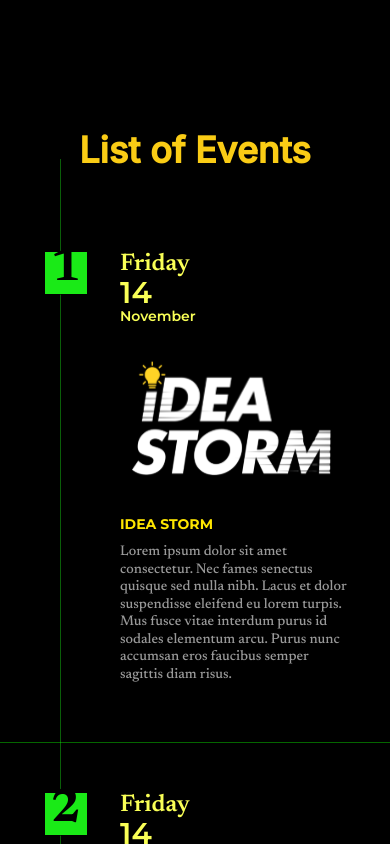
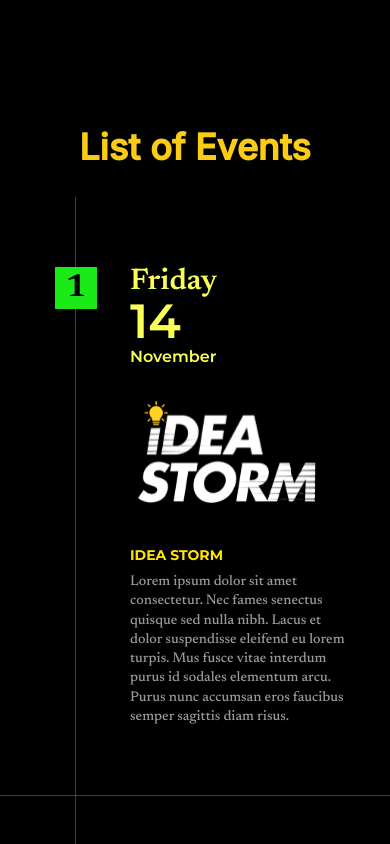
Before and after one commit to gymkhanaIIITBH/E-SUMMIT-IIITBH, a React (Vite) app: page / in a window 390 px wide. Shown: the part 1900-2744 px from the top of the page. Built offline with nearby package versions, Linux system fonts and the light colour scheme.

Commit message:
event list

```diff
--- a/src/components/Event.tsx
+++ b/src/components/Event.tsx
@@ -1,4 +1,3 @@
-// Events.tsx — perfectly aligned version
 import { motion } from "framer-motion";
 import dividerLine from "../assets/L.svg";
 import summitLogo from "../assets/44.svg";
@@ -33,19 +32,19 @@ const events: EventItem[] = [
 export default function Events() {
   return (
     <main className="bg-black text-white">
-      <section id="schedule" className="relative mx-auto max-w-[1140px] py-[73px]">
-        <div className="w-full flex justify-center mb-8 md:mb-10">
+      <section id="schedule" className="relative mx-auto max-w-[1140px] py-[70px]">
+        <div className="w-full flex justify-center mb-10">
           <h2 className="text-4xl font-bold text-yellow-400 text-center">List of Events</h2>
         </div>
 
-        {/* vertical timeline line */}
-        <div className="absolute left-[60px] md:left-[70px] lg:left-[85px] top-[102px] bottom-[128px] w-px bg-[rgba(26,234,23,0.4)] z-[1]" />
+        {/* Vertical Line */}
+        <div className="absolute left-[75px] top-[140px] bottom-[140px] w-px bg-[rgba(26,234,23,0.4)] z-[1]" />
 
         <ol className="relative z-[2]">
           {events.map((ev, idx) => (
             <motion.li
               key={ev.id}
-              className="relative border-b border-[rgba(13,255,0,0.4)] last:border-none py-[50px] pl-[120px] pr-[40px] md:pl-[140px] lg:pl-[160px]"
+              className="relative border-b border-[rgba(13,255,0,0.4)] last:border-none py-[60px] pl-[130px] pr-[40px]"
               initial={{ opacity: 0, y: 40 }}
               whileInView={{ opacity: 1, y: 0 }}
               viewport={{ once: true, amount: 0.2 }}
@@ -53,75 +52,77 @@ export default function Events() {
             >
               {/* Number Box */}
               <motion.div
-                className="absolute top-[50px] left-[45px] md:left-[60px] lg:left-[85px] w-[41.5px] h-[41.5px] bg-[#1aea17] flex items-center justify-center z-[3] shadow-[0_0_0_1px_rgba(0,0,0,0.6)]"
+                className="absolute top-[60px] left-[55px] w-[42px] h-[42px] bg-[#1aea17] flex items-center justify-center z-[3]"
                 initial={{ scale: 0.9, opacity: 0 }}
                 whileInView={{ scale: 1, opacity: 1 }}
                 viewport={{ once: true }}
                 transition={{ duration: 0.4, delay: idx * 0.12 + 0.1 }}
               >
                 <span
-                  className="text-[48px] leading-[1] font-bold text-black translate-y-[-4px]"
+                  className="text-[32px] leading-none font-bold text-black"
                   style={{ fontFamily: "Newsreader, serif" }}
                 >
                   {ev.id}
                 </span>
               </motion.div>
 
-              {/* Event Content */}
-              <article className="flex items-center justify-between gap-3 max-[992px]:flex-col max-[992px]:items-start max-[992px]:gap-[20px]">
-                {/* Date */}
-                <div className="flex flex-col text-[#f9ff56] shrink-0 w-[220px] max-[992px]:w-auto">
+              {/* Content */}
+              <article className="flex items-center justify-between gap-6 max-lg:flex-col max-lg:items-start">
+                {/* Date Section */}
+                <div className="flex flex-col text-[#f9ff56] w-[200px] shrink-0 text-left">
                   <span
-                    className="font-semibold leading-[1] text-2xl sm:text-3xl md:text-4xl lg:text-5xl"
+                    className="font-semibold text-3xl lg:text-4xl leading-none"
                     style={{ fontFamily: "Newsreader, serif" }}
                   >
                     {ev.day}
                   </span>
                   <span
-                    className="font-semibold leading-[1.1] text-3xl sm:text-4xl md:text-5xl lg:text-6xl"
+                    className="font-semibold text-5xl lg:text-6xl leading-none"
                     style={{ fontFamily: "Montserrat, sans-serif" }}
                   >
                     {ev.date}
                   </span>
                   <span
-                    className="font-semibold leading-[1.1] text-sm sm:text-base md:text-lg"
+                    className="font-semibold text-base lg:text-lg"
                     style={{ fontFamily: "Montserrat, sans-serif" }}
                   >
                     {ev.month}
                   </span>
                 </div>
 
-                {/* Dividers + Logo + Details */}
-                <div className="flex items-center justify-center gap-3 flex-wrap">
+                {/* Middle Divider + Logo + Right Divider */}
+                <div className="flex items-center justify-center gap-4 flex-wrap">
                   <img
                     src={ev.dividerLeft}
                     alt="divider"
-                    className="h-[187px] w-auto shrink-0 max-[1024px]:hidden"
+                    className="h-[160px] hidden lg:block"
                   />
                   <img
                     src={summitLogo}
                     alt="E-summit logo"
-                    className="w-[224px] h-[150px] object-contain shrink-0"
+                    className="w-[200px] h-[120px] object-contain"
                   />
                   <img
                     src={ev.dividerRight}
                     alt="divider"
-                    className="h-[187px] w-auto shrink-0 max-[1024px]:hidden"
+                    className="h-[160px] hidden lg:block"
                   />
-                  <div className="max-w-[349px] shrink-0 max-[992px]:max-w-full py-2">
+                </div>
+
+                {/* Description */}
+                <div className="max-w-[350px] py-2 text-left">
                   <h3
-                      className="text-[#ffe600] font-bold mb-[10px] text-sm md:text-base"
+                    className="text-[#ffe600] font-bold mb-2 text-sm md:text-base"
                     style={{ fontFamily: "Montserrat, sans-serif" }}
                   >
                     {ev.title}
                   </h3>
                   <p
-                      className="font-medium text-[rgba(255,255,255,0.6)] text-sm md:text-base leading-tight md:leading-snug"
+                    className="font-medium text-[rgba(255,255,255,0.6)] text-sm md:text-base leading-snug"
                     style={{ fontFamily: "Newsreader, serif" }}
                   >
                     {ev.description}
                   </p>
-                  </div>
                 </div>
               </article>
             </motion.li>
```
Lines whose indentation alone changed are shown as unchanged.
